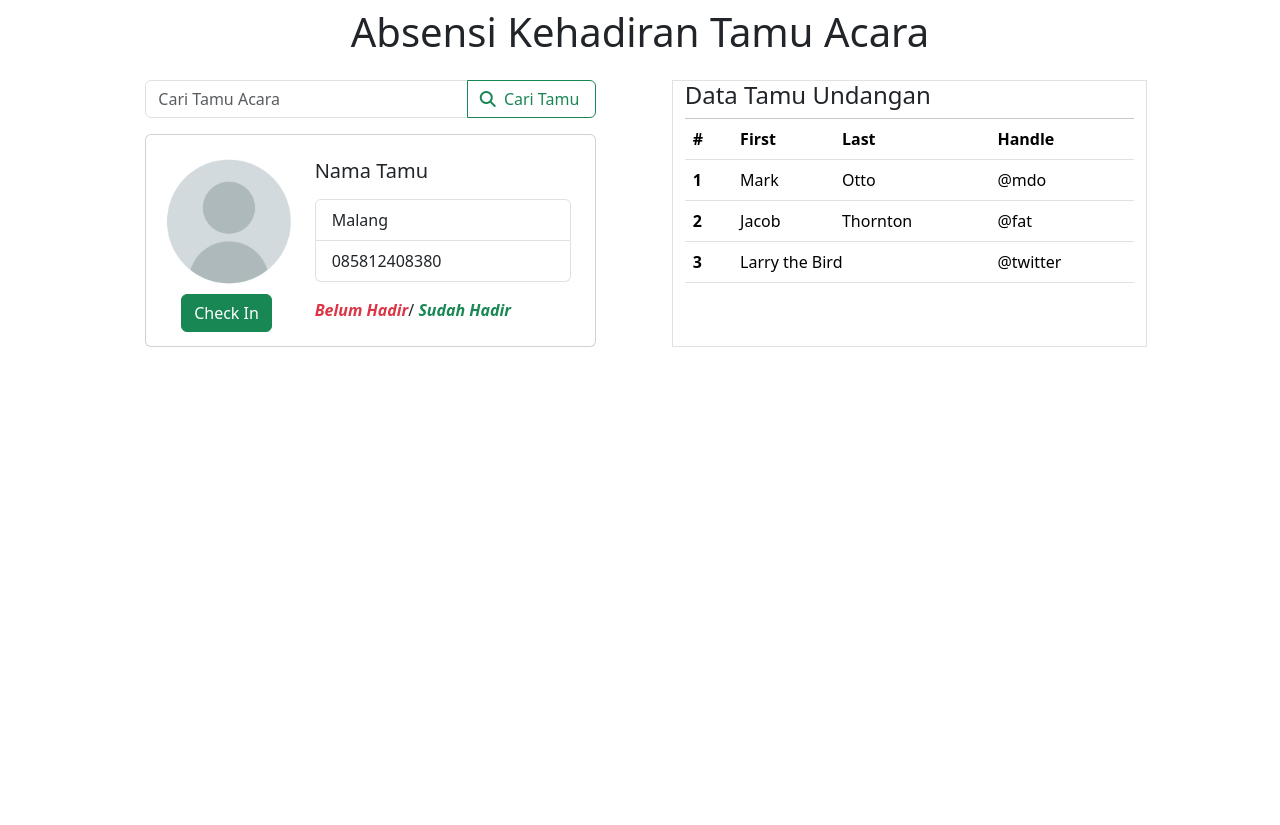
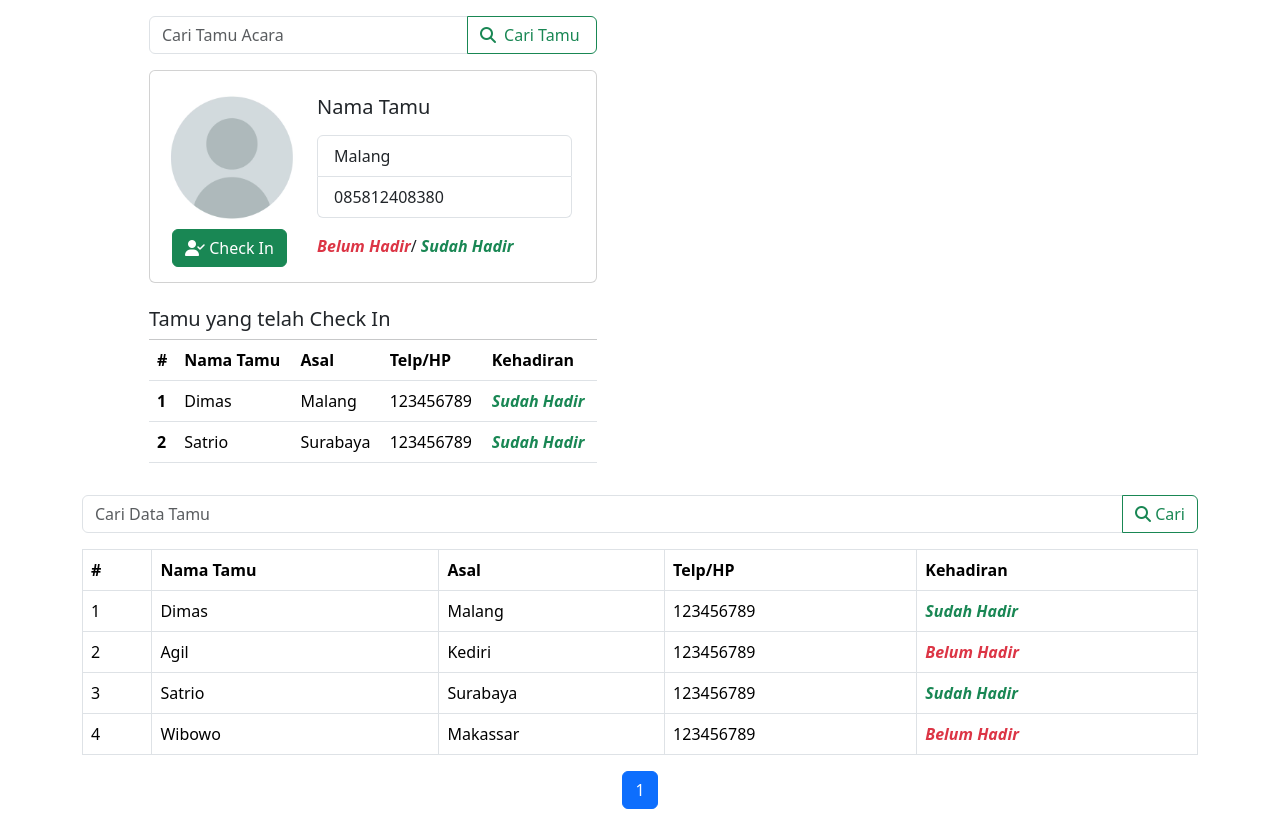
Before and after one commit to projectdasw/qrcode_checkin, a PHP site: page / in a window 1280 px wide. Before the commit the page ends 347 px from the top, so only its background shows below. Run offline with PHP 8.4, Linux system fonts and the light colour scheme; data comes from the database, SQL or seed files in the repository; both versions use the stored data as it was after the commit; some libraries are stand-ins or nearby versions.

Commit message:
Initial File

```diff
--- /dev/null
+++ b/inc/connection.php
@@ -0,0 +1,15 @@
+<?php
+// Database connection settings
+$host = 'localhost';
+$username = 'root';
+$password = '';
+$database = 'checkin_db';
+
+// Create connection
+$conn = new mysqli($host, $username, $password, $database);
+
+// Check connection
+if ($conn->connect_error) {
+    die("Connection failed: " . $conn->connect_error);
+}
+?>
--- a/index.php
+++ b/index.php
@@ -11,8 +11,7 @@
         <script src="https://kit.fontawesome.com/ee5974d453.js" crossorigin="anonymous"></script>
     </head>
     <body>
-        <div class="container">
-            <h1 class="text-center p-2 mb-3">Absensi Kehadiran Tamu Acara</h1>
+        <div class="container p-3">
             <div class="row justify-content-evenly">
                 <div class="col-5">
                     <div class="input-group mb-3">
@@ -23,11 +22,14 @@
                             <span class="p-1">Cari Tamu</span>
                         </button>
                     </div>
-                    <div class="card">
+                    <div class="card mb-4">
                         <div class="row g-0 p-2 align-items-center">
                             <div class="col-md-4 text-center">
                                 <img src="assets/tamu-img.jpg" class="img-fluid rounded-start" alt="image">
-                                <button type="button" class="btn btn-success">Check In</button>
+                                <button type="button" class="btn btn-success">
+                                    <i class="fa-solid fa-user-check"></i>
+                                    <span>Check In</span>
+                                </button>
                             </div>
                             <div class="col-md-8">
                                 <div class="card-body">
@@ -46,41 +48,139 @@
                             </div>
                         </div>
                     </div>
-                </div>
-                <div class="col-5 border border-1">
                     <table class="table">
-                        <h4>Data Tamu Undangan</h4>
+                        <h5>Tamu yang telah Check In</h4>
                         <hr class="m-0">
                         <thead>
                             <tr>
                                 <th scope="col">#</th>
-                                <th scope="col">First</th>
-                                <th scope="col">Last</th>
-                                <th scope="col">Handle</th>
+                                <th scope="col">Nama Tamu</th>
+                                <th scope="col">Asal</th>
+                                <th scope="col">Telp/HP</th>
+                                <th scope="col">Kehadiran</th>
                             </tr>
                         </thead>
                         <tbody>
-                            <tr>
-                                <th scope="row">1</th>
-                                <td>Mark</td>
-                                <td>Otto</td>
-                                <td>@mdo</td>
-                            </tr>
-                            <tr>
-                                <th scope="row">2</th>
-                                <td>Jacob</td>
-                                <td>Thornton</td>
-                                <td>@fat</td>
-                            </tr>
-                            <tr>
-                                <th scope="row">3</th>
-                                <td colspan="2">Larry the Bird</td>
-                                <td>@twitter</td>
-                            </tr>
+                            <?php
+                            // Database connection
+                            include 'inc/connection.php';
+
+                            // Fetch data of guests who have already checked in
+                            $sql = "SELECT id, nama_tamu, asal, no_telp FROM data_tamu WHERE kehadiran = 'Sudah Hadir'";
+                            $result = $conn->query($sql);
+
+                            if ($result->num_rows > 0) {
+                                $no = 1;
+                                while ($row = $result->fetch_assoc()) {
+                            ?>
+                                <tr>
+                                    <th scope="row"><?php echo $no++; ?></th>
+                                    <td><?php echo htmlspecialchars($row['nama_tamu']) ?></td>
+                                    <td><?php echo htmlspecialchars($row['asal']) ?></td>
+                                    <td><?php echo htmlspecialchars($row['no_telp']) ?></td>
+                                    <td>
+                                        <i class="text-success fw-bold">Sudah Hadir</i>
+                                    </td>
+                                </tr>
+                            <?php
+                                }
+                            } else {
+                                echo "<tr><td colspan='5' class='text-center'>Tidak ada tamu yang sudah hadir</td></tr>";
+                            }
+
+                            $conn->close();
+                            ?>
                         </tbody>
                     </table>
                 </div>
+                <div class="col-5">
+                </div>
             </div>
+        </div>
+        <div class="container">
+            <?php
+                // Database connection
+                include 'inc/connection.php';
+
+                // Pagination setup
+                $limit = 5; // Number of records per page
+                $page = isset($_GET['page']) ? (int)$_GET['page'] : 1;
+                $start = ($page > 1) ? ($page * $limit) - $limit : 0;
+
+                // Search functionality
+                $search = isset($_GET['search']) ? $_GET['search'] : '';
+                $searchQuery = $search ? "WHERE nama_tamu LIKE '%$search%' OR asal LIKE '%$search%' OR no_telp LIKE '%$search%'" : '';
+
+                // Fetch data with pagination
+                $sql = "SELECT SQL_CALC_FOUND_ROWS id, nama_tamu, asal, no_telp, kehadiran FROM data_tamu $searchQuery LIMIT $start, $limit";
+                $result = $conn->query($sql);
+
+                // Get total records
+                $totalResult = $conn->query("SELECT FOUND_ROWS() as total");
+                $totalRows = $totalResult->fetch_assoc()['total'];
+                $totalPages = ceil($totalRows / $limit);
+            ?>
+            <div class="row">
+                <div class="col-12">
+                    <form method="GET" class="mb-3">
+                        <div class="input-group">
+                            <input type="search" name="search" class="form-control" placeholder="Cari Data Tamu"
+                                value="<?php echo htmlspecialchars($search); ?>">
+                            <button class="btn btn-outline-success" type="submit">
+                                <i class="fa-solid fa-magnifying-glass"></i>
+                                <span>Cari</span>
+                            </button>
+                        </div>
+                    </form>
+                    <table class="table table-bordered">
+                        <thead>
+                            <tr>
+                                <th>#</th>
+                                <th>Nama Tamu</th>
+                                <th>Asal</th>
+                                <th>Telp/HP</th>
+                                <th>Kehadiran</th>
+                            </tr>
+                        </thead>
+                        <tbody>
+                            <?php
+                            if ($result->num_rows > 0) {
+                                $no = $start + 1;
+                                while ($row = $result->fetch_assoc()) {
+                            ?>
+                                <tr>
+                                    <td><?php echo $no++; ?></td>
+                                    <td><?php echo htmlspecialchars($row['nama_tamu']); ?></td>
+                                    <td><?php echo htmlspecialchars($row['asal']); ?></td>
+                                    <td><?php echo htmlspecialchars($row['no_telp']); ?></td>
+                                    <td>
+                                        <i class="<?php echo $row['kehadiran'] == 'Sudah Hadir' ? 'text-success' : 'text-danger'; ?> fw-bold">
+                                            <?php echo htmlspecialchars($row['kehadiran']); ?>
+                                        </i>
+                                    </td>
+                                </tr>
+                            <?php
+                                }
+                            } else {
+                                echo "<tr><td colspan='5' class='text-center'>Tidak ada data tamu</td></tr>";
+                            }
+                            ?>
+                        </tbody>
+                    </table>
+                    <nav>
+                        <ul class="pagination justify-content-center">
+                            <?php for ($i = 1; $i <= $totalPages; $i++) { ?>
+                                <li class="page-item <?php echo $i == $page ? 'active' : ''; ?>">
+                                    <a class="page-link" href="?page=<?php echo $i; ?>&search=<?php echo urlencode($search); ?>">
+                                        <?php echo $i; ?>
+                                    </a>
+                                </li>
+                            <?php } ?>
+                        </ul>
+                    </nav>
+                </div>
+            </div>
+            <?php $conn->close(); ?>
         </div>
         <!-- JS CORE -->
         <script src="https://cdn.jsdelivr.net/npm/bootstrap@5.3.3/dist/js/bootstrap.bundle.min.js"
```
Also changed, not shown: inc/checkin_db.sql (added, +72 -0 lines), inc/file_raw.html (added, +34 -0 lines).
